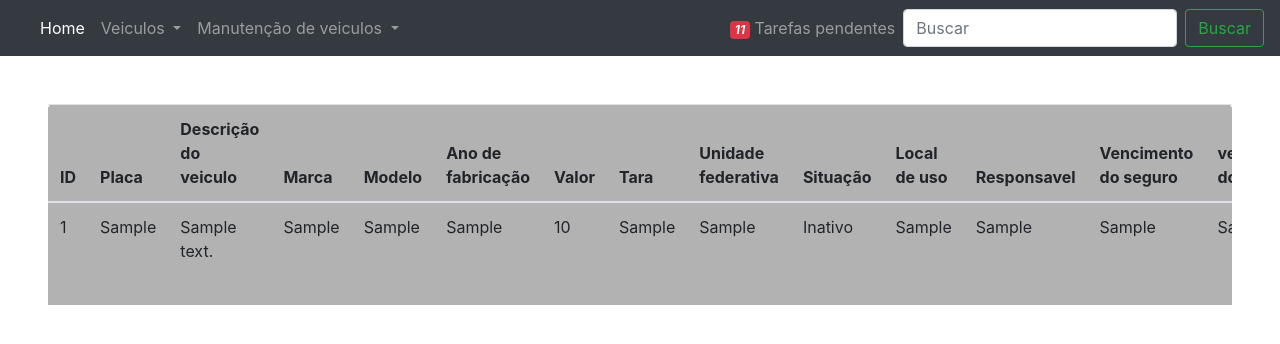
After one commit to devromariolima/CarControlPro, a PHP site: page /customers/customers.php in a window 1280 px wide. The commit adds this page. Shown: the top 344 px of the page. Run offline with PHP 8.4, Linux system fonts and the light colour scheme; tables that the repository leaves empty or names only in its code hold one stand-in row (values such as "Sample post").

Commit message:
Add: customers

```diff
--- /dev/null
+++ b/customers/customers.php
@@ -0,0 +1,169 @@
+<?php
+include('../conexao.php');
+// include_once('delete.php');
+
+$sql = "SELECT * FROM carros ORDER BY id";
+$result = $mysqli->query($sql);
+
+// print_r($result);
+
+?>
+
+
+<!DOCTYPE html>
+<html lang="pt-br">
+
+<head>
+    <meta charset="UTF-8">
+    <meta name="viewport" content="width=device-width, initial-scale=1.0">
+
+    <!-- link CSS-->
+    <link rel="stylesheet" href="../css/consulta.css">
+    <!-- Bootstrap CSS -->
+    <link rel="stylesheet" href="https://stackpath.bootstrapcdn.com/bootstrap/4.1.3/css/bootstrap.min.css" integrity="sha384-MCw98/SFnGE8fJT3GXwEOngsV7Zt27NXFoaoApmYm81iuXoPkFOJwJ8ERdknLPMO" crossorigin="anonymous">
+    <!-- Bootstrap icones-->
+    <link rel="stylesheet" href="https://cdn.jsdelivr.net/npm/bootstrap-icons@1.11.3/font/bootstrap-icons.min.css">
+    <!-- JQuery-->
+    <script src="https://code.jquery.com/jquery-3.3.1.slim.min.js" integrity="sha384-q8i/X+965DzO0rT7abK41JStQIAqVgRVzpbzo5smXKp4YfRvH+8abtTE1Pi6jizo" crossorigin="anonymous"></script>
+    <script src="https://cdnjs.cloudflare.com/ajax/libs/popper.js/1.14.3/umd/popper.min.js" integrity="sha384-ZMP7rVo3mIykV+2+9J3UJ46jBk0WLaUAdn689aCwoqbBJiSnjAK/l8WvCWPIPm49" crossorigin="anonymous"></script>
+    <script src="https://stackpath.bootstrapcdn.com/bootstrap/4.1.3/js/bootstrap.min.js" integrity="sha384-ChfqqxuZUCnJSK3+MXmPNIyE6ZbWh2IMqE241rYiqJxyMiZ6OW/JmZQ5stwEULTy" crossorigin="anonymous"></script>
+
+    <title>consulta</title>
+
+</head>
+
+<body>
+
+    <nav class="navbar navbar-icon-top navbar-expand-lg navbar-dark bg-dark">
+        <a class="navbar-brand" href="#"></a>
+        <button class="navbar-toggler" type="button" data-toggle="collapse" data-target="#navbarSupportedContent" aria-controls="navbarSupportedContent" aria-expanded="false" aria-label="Toggle navigation">
+            <span class="navbar-toggler-icon"></span>
+        </button>
+
+        <div class="collapse navbar-collapse" id="navbarSupportedContent">
+            <ul class="navbar-nav mr-auto">
+                <li class="nav-item active">
+                    <a class="nav-link" href="../sidebar.php">
+                        <i class="fa fa-home"></i>
+                        Home
+                        <span class="sr-only">(current)</span>
+                    </a>
+                </li>
+
+
+                <li class="nav-item dropdown">
+                    <a class="nav-link dropdown-toggle" href="#" id="navbarDropdown" role="button" data-toggle="dropdown" aria-haspopup="true" aria-expanded="false">
+                        <i class="fa fa-envelope-o">
+                        </i>
+                        Veiculos
+                    </a>
+                    <div class="dropdown-menu" aria-labelledby="navbarDropdown">
+                        <a class="dropdown-item" href="../car registration/form_cadastro.php">Cadastrar Veiculos</a>
+                        <div class="dropdown-divider"></div>
+                        <a class="dropdown-item" href="../reports car/relatorio_carros_geral.php">Relatorios</a>
+                    </div>
+
+                <li class="nav-item dropdown">
+                    <a class="nav-link dropdown-toggle" href="#" id="navbarDropdown" role="button" data-toggle="dropdown" aria-haspopup="true" aria-expanded="false">
+                        <i class="fa fa-envelope-o">
+                        </i>
+                        Manutenção de veiculos
+                    </a>
+                    <div class="dropdown-menu" aria-labelledby="navbarDropdown">
+                        <a class="dropdown-item" href="#">Cadastrar Manutenção</a>
+                        <div class="dropdown-divider"></div>
+                        <a class="dropdown-item" href="#">Relatorios</a>
+                    </div>
+                </li>
+            </ul>
+            <ul class="navbar-nav ">
+                <li class="nav-item">
+                    <a class="nav-link" href="#">
+                        <i class="fa fa-bell">
+                            <span class="badge badge-danger">11</span>
+                        </i>
+                        Tarefas pendentes
+                    </a>
+                </li>
+
+            </ul>
+            <form class="form-inline my-2 my-lg-0">
+                <input class="form-control mr-sm-2" type="text" placeholder="Buscar" aria-label="Search">
+                <button class="btn btn-outline-success my-2 my-sm-0" type="submit">Buscar</button>
+            </form>
+        </div>
+    </nav>
+
+
+    <div class="m-5 table-bg">
+        <table class="table table-responsive">
+            <thead>
+                <tr>
+                    <th scope="col">ID</th>
+                    <th scope="col">Placa</th>
+                    <th scope="col">Descrição do veiculo</th>
+                    <th scope="col">Marca</th>
+                    <th scope="col">Modelo</th>
+                    <th scope="col">Ano de fabricação</th>
+                    <th scope="col">Valor</th>
+                    <th scope="col">Tara</th>
+                    <th scope="col">Unidade federativa</th>
+                    <th scope="col">Situação</th>
+                    <th scope="col">Local de uso</th>
+                    <th scope="col">Responsavel</th>
+                    <th scope="col">Vencimento do seguro</th>
+                    <th scope="col">vencimento do IPVA</th>
+                    <th scope="col">...</th>
+                </tr>
+            </thead>
+            <tbody>
+
+                <?php
+                while ($userdata = mysqli_fetch_assoc($result)) {
+                    echo "<tr>";
+                    echo "<td>" . $userdata['id'] . "</td>";
+                    echo "<td>" . $userdata['placa'] . "</td>";
+                    echo "<td>" . $userdata['descricao_do_veiculo'] . "</td>";
+                    echo "<td>" . $userdata['marca'] . "</td>";
+                    echo "<td>" . $userdata['modelo'] . "</td>";
+                    echo "<td>" . $userdata['ano_de_fabricacao'] . "</td>";
+                    echo "<td>" . $userdata['valor'] . "</td>";
+                    echo "<td>" . $userdata['tara'] . "</td>";
+                    echo "<td>" . $userdata['unidade_federativa'] . "</td>";
+                    echo "<td>" . $userdata['situacao'] . "</td>";
+                    echo "<td>" . $userdata['local_de_uso'] . "</td>";
+                    echo "<td>" . $userdata['responsavel'] . "</td>";
+                    echo "<td>" . $userdata['vencimento_do_seguro'] . "</td>";
+                    echo "<td>" . $userdata['vencimento_do_ipva'] . "</td>";
+                    echo "<td>
+
+
+    <a class='btn btn-primary btn-sm p-sm-2' href='../car editing/form.php?id=$userdata[id]'>
+      <svg xmlns='http://www.w3.org/2000/svg' width='16' height='16' fill='currentColor' class='bi bi-pencil' viewBox='0 0 16 16'>
+         <path d='M12.146.146a.5.5 0 0 1 .708 0l3 3a.5.5 0 0 1 0 .708l-10 10a.5.5 0 0 1-.168.11l-5 2a.5.5 0 0 1-.65-.65l2-5a.5.5 0 0 1 .11-.168zM11.207 2.5 13.5 4.793 14.793 3.5 12.5 1.207zm1.586 3L10.5 3.207 4 9.707V10h.5a.5.5 0 0 1 .5.5v.5h.5a.5.5 0 0 1 .5.5v.5h.293zm-9.761 5.175-.106.106-1.528 3.821 3.821-1.528.106-.106A.5.5 0 0 1 5 12.5V12h-.5a.5.5 0 0 1-.5-.5V11h-.5a.5.5 0 0 1-.468-.325'/>
+      </svg>
+    </a>
+    <a class='btn btn-danger btn-sm p-sm-2' href='../delete car/delete.php?id=$userdata[id]'>
+      <svg xmlns='http://www.w3.org/2000/svg' width='16' height='16' fill='currentColor' class='bi bi-trash3 ' viewBox='0 0 16 16'>
+      <path d='M6.5 1h3a.5.5 0 0 1 .5.5v1H6v-1a.5.5 0 0 1 .5-.5M11 2.5v-1A1.5 1.5 0 0 0 9.5 0h-3A1.5 1.5 0 0 0 5 1.5v1H1.5a.5.5 0 0 0 0 1h.538l.853 10.66A2 2 0 0 0 4.885 16h6.23a2 2 0 0 0 1.994-1.84l.853-10.66h.538a.5.5 0 0 0 0-1zm1.958 1-.846 10.58a1 1 0 0 1-.997.92h-6.23a1 1 0 0 1-.997-.92L3.042 3.5zm-7.487 1a.5.5 0 0 1 .528.47l.5 8.5a.5.5 0 0 1-.998.06L5 5.03a.5.5 0 0 1 .47-.53Zm5.058 0a.5.5 0 0 1 .47.53l-.5 8.5a.5.5 0 1 1-.998-.06l.5-8.5a.5.5 0 0 1 .528-.47M8 4.5a.5.5 0 0 1 .5.5v8.5a.5.5 0 0 1-1 0V5a.5.5 0 0 1 .5-.5'/>
+    </svg>
+    </a>
+   </td>";
+
+                    echo "</td>";
+                }
+
+                ?>
+
+            </tbody>
+        </table>
+    </div>
+
+
+
+
+
+
+</body>
+
+</html>
--- a/sidebar.php
+++ b/sidebar.php
@@ -1,6 +1,6 @@
 <?php
 
-include_once('conexao.php');
+include_once('../conexao.php');
 
 if (isset($_SESSION)) {
   session_start();
@@ -45,7 +45,7 @@ include_once('conexao.php');
     </button>
     <div id="maintenance" class="subnav">
       <div class="subnav-inner">
-        <form action="consult car/consulta_veiculos.php" method="post">
+        <form action="./customers/customers.php" method="post">
           <button type="submit" class="btn">Consultar Clientes</button>
         </form>
         <button>
```
